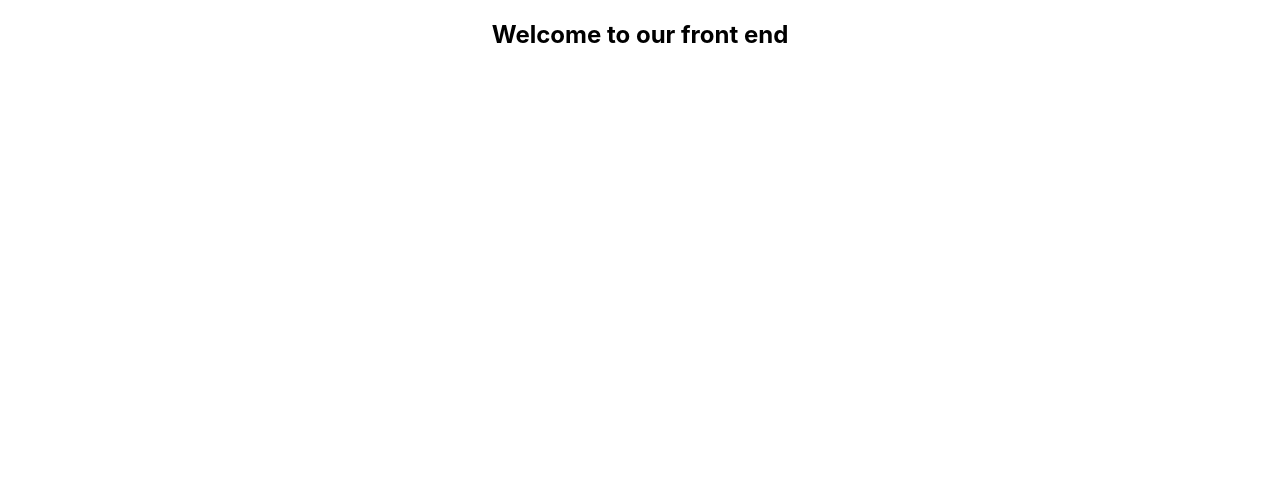
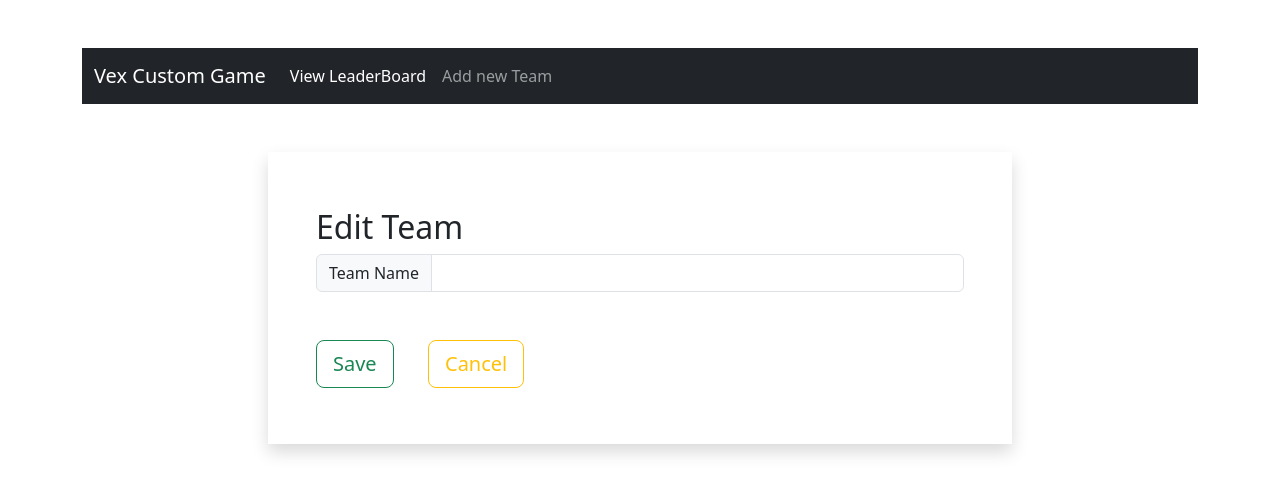
Before and after one commit to Trishul-creator/vex-custom-calculator-frontend-react, a React (Create React App) app: page /edit-team/1 in a window 1280 px wide. Shown: the top 494 px of the page. Built offline with nearby package versions, Linux system fonts and the light colour scheme; no server answers.

Commit message:
Add Basic Functionality and Styling

```diff
--- a/package.json
+++ b/package.json
@@ -7,8 +7,12 @@
     "@testing-library/jest-dom": "^6.6.3",
     "@testing-library/react": "^16.2.0",
     "@testing-library/user-event": "^13.5.0",
+    "axios": "^1.8.2",
+    "bootstrap": "^5.3.3",
     "react": "^19.0.0",
     "react-dom": "^19.0.0",
+    "react-icons": "^5.5.0",
+    "react-router-dom": "^7.3.0",
     "react-scripts": "5.0.1",
     "web-vitals": "^2.1.4"
   },
--- a/src/App.js
+++ b/src/App.js
@@ -1,10 +1,27 @@
+import "../node_modules/bootstrap/dist/css/bootstrap.min.css";
+import "/node_modules/bootstrap/dist/js/bootstrap.min.js";
 import './App.css';
+import NavBar from './component/common/NavBar';
+import TeamsView from "./component/Team/TeamsView";
+import {BrowserRouter as Router, Routes, Route} from "react-router-dom";
+import Home from "./Home";
+import AddTeam from "./component/Team/AddTeam";
+import EditTeam from "./component/Team/EditTeam";
+
 
 function App() {
   return (
-    <div className="App">
-      <h2>Welcome to our front end</h2>
-    </div>
+    <main className="container mt-5">
+      <Router>
+        <NavBar />
+        <Routes>
+          <Route exact path="/" element={<Home />}></Route>
+          <Route exact path="/view-leaderboard" element={<TeamsView />}></Route>
+          <Route exact path="/add-team" element={<AddTeam />}></Route>
+          <Route exact path="/edit-team/:id" element={<EditTeam />}></Route>
+        </Routes>
+      </Router>
+    </main>
   );
 }
 
--- a/src/Home.js
+++ b/src/Home.js
@@ -0,0 +1,11 @@
+import React from 'react'
+
+const Home = () => {
+  return (
+    <div>
+        <h2>Welcome to the home page</h2>
+    </div>
+  )
+}
+
+export default Home
--- /dev/null
+++ b/src/component/Team/AddTeam.js
@@ -0,0 +1,53 @@
+import React from 'react'
+import {Link, useNavigate} from 'react-router-dom';
+import axios from 'axios';
+
+const AddTeam = () => {
+
+  let navigate = useNavigate();
+  const [team, setTeam] = React.useState({
+    teamName: '',
+  });
+
+  const{teamName}= team;
+
+  const handleInputChange = (e) => {
+    setTeam({...team, [e.target.name]: e.target.value});
+  };
+
+  const saveTeam = async(e) => {
+    e.preventDefault();
+    await axios.post("http://localhost:8080/api/teams", team);
+    navigate('/view-leaderboard');
+
+  }
+
+  return (
+    <div className="col-sm-8 py-2 px-5 offset-2 shadow">
+        <h2 className="mt-5">Add Team</h2>
+        <form onSubmit={(e) => saveTeam(e)}>
+            <div className='input-group mb-5'>
+                <label className="input-group-text" htmlFor='teamName'>Team Name</label>
+                <input type="text" className="form-control col-sm-6" name="teamName" id="teamName" required value={teamName} onChange={(e) => handleInputChange(e)} />
+            </div>
+
+            <div className="row mb-5">
+                <div className="col-sm-2">
+                    <button type="submit" className="btn btn-outline-success btn-lg">Save</button>
+                </div>
+
+                <div className="col-sm-2">
+                    <Link  to={"/view-leaderboard"}
+                    type="submit"
+                    className="btn btn-outline-warning btn-lg"
+                    >
+                    Cancel</Link>
+                </div>
+            </div>
+        </form>
+
+    </div>
+  );
+}
+
+export default AddTeam
--- /dev/null
+++ b/src/component/Team/EditTeam.js
@@ -0,0 +1,74 @@
+import React, { useEffect, useState } from "react";
+import axios from "axios";
+
+import { Link, useNavigate, useParams } from "react-router-dom";
+const EditTeam = () => {
+  let navigate = useNavigate();
+  const { id } = useParams();
+  const [team, setTeam] = React.useState({
+    teamName: "",
+  });
+
+  const { teamName } = team;
+
+  const handleInputChange = (e) => {
+    setTeam({ ...team, [e.target.name]: e.target.value });
+  };
+
+  const updateTeam = async (e) => {
+    e.preventDefault();
+    await axios.put(`http://localhost:8080/api/teams/${id}`, team);
+    navigate("/view-leaderboard");
+  };
+
+  useEffect(() => {
+    loadTeam();
+  }, []);
+
+  const loadTeam = async () => {
+    const result = await axios.get(`http://localhost:8080/api/teams/${id}`);
+    setTeam(result.data);
+  };
+
+  return (
+    <div className="col-sm-8 py-2 px-5 offset-2 shadow">
+      <h2 className="mt-5">Edit Team</h2>
+      <form onSubmit={(e) => updateTeam(e)}>
+        <div className="input-group mb-5">
+          <label className="input-group-text" htmlFor="teamName">
+            Team Name
+          </label>
+          <input
+            type="text"
+            className="form-control col-sm-6"
+            name="teamName"
+            id="teamName"
+            required
+            value={teamName}
+            onChange={(e) => handleInputChange(e)}
+          />
+        </div>
+
+        <div className="row mb-5">
+          <div className="col-sm-2">
+            <button type="submit" className="btn btn-outline-success btn-lg">
+              Save
+            </button>
+          </div>
+
+          <div className="col-sm-2">
+            <Link
+              to={"/view-leaderboard"}
+              type="submit"
+              className="btn btn-outline-warning btn-lg"
+            >
+              Cancel
+            </Link>
+          </div>
+        </div>
+      </form>
+    </div>
+  );
+};
+
+export default EditTeam;
--- /dev/null
+++ b/src/component/Team/TeamsView.js
@@ -0,0 +1,64 @@
+import React, { useState, useEffect } from "react";
+import axios from "axios";
+import { FaTrashAlt, FaEye, FaEdit } from "react-icons/fa";
+import { Link } from "react-router-dom";
+const TeamsView = () => {
+  const [teams, setTeams] = useState([]);
+
+  useEffect(() => {
+    loadTeams();
+  }, []);
+
+  const loadTeams = async () => {
+    const result = await axios.get("http://localhost:8080/api/teams", {
+      validateStatus: () => {
+        return true;
+      },
+    });
+    setTeams(result.data);
+  };
+
+  const handleDelete = async (id) => {
+    await axios.delete(`http://localhost:8080/api/teams/${id}`);
+    loadTeams();
+  };
+  return (
+    <section>
+      <table className="table table-bordered table-hover shadow">
+        <thead>
+          <tr className="text-center">
+            <th>Rank</th>
+            <th>Team Name</th>
+            <th>Average Score</th>
+            <th colSpan="3">Actions</th>
+          </tr>
+        </thead>
+
+        <tbody className="text-center">
+          {teams.map((team, index) => (
+            <tr key={team.id}>
+              <th scope="row" key={index}>
+                {index + 1}
+              </th>
+              <td>{team.teamName}</td>
+              <td>{team.averageScore}</td>
+              <td className="mx-2">
+                <Link className="btn btn-info" to={`/team-profile/${team.id}`}><FaEye/></Link>
+              </td>
+              <td className="mx-2">
+                <Link className="btn btn-warning" to={`/edit-team/${team.id}`}><FaEdit/></Link>
+              </td>
+              <td classname="mx-2">
+
+                <button className="btn btn-danger" onClick={() => handleDelete(team.id)}><FaTrashAlt/></button>
+
+              </td>
+            </tr>
+          ))}
+        </tbody>
+      </table>
+    </section>
+  );
+};
+
+export default TeamsView;
--- /dev/null
+++ b/src/component/common/NavBar.js
@@ -0,0 +1,41 @@
+import React from "react";
+import { Link } from "react-router-dom";
+
+const NavBar = () => {
+  return (
+    <nav className="navbar navbar-expand-lg navbar-dark bg-dark mb-5">
+      <div className="container-fluid">
+        <Link className="navbar-brand" to={"/"}>
+          Vex Custom Game
+        </Link>
+        <button
+          className="navbar-toggler"
+          type="button"
+          data-bs-toggle="collapse"
+          data-bs-target="#navbarSupportedContent"
+          aria-controls="navbarSupportedContent"
+          aria-expanded="false"
+          aria-label="Toggle navigation"
+        >
+          <span className="navbar-toggler-icon"></span>
+        </button>
+        <div className="collapse navbar-collapse" id="navbarSupportedContent">
+          <ul className="navbar-nav me-auto mb-2 mb-lg-0">
+            <li className="nav-item">
+              <Link className="nav-link active" aria-current="page" to={"/view-leaderboard"}>
+                View LeaderBoard
+              </Link>
+            </li>
+            <li className="nav-item">
+              <Link className="nav-link" to={"/add-team"}>
+                Add new Team
+              </Link>
+            </li>
+          </ul>
+        </div>
+      </div>
+    </nav>
+  );
+};
+
+export default NavBar;
```
Also changed, not shown: 1 other file (tests, documents, lock files or other folders).
